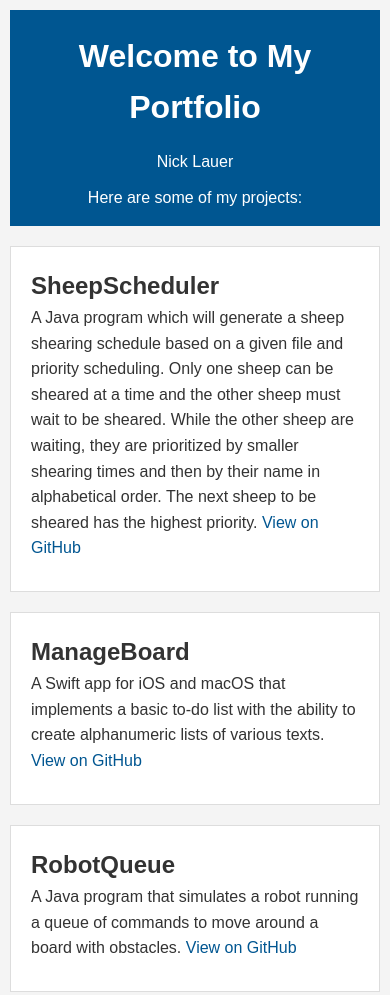
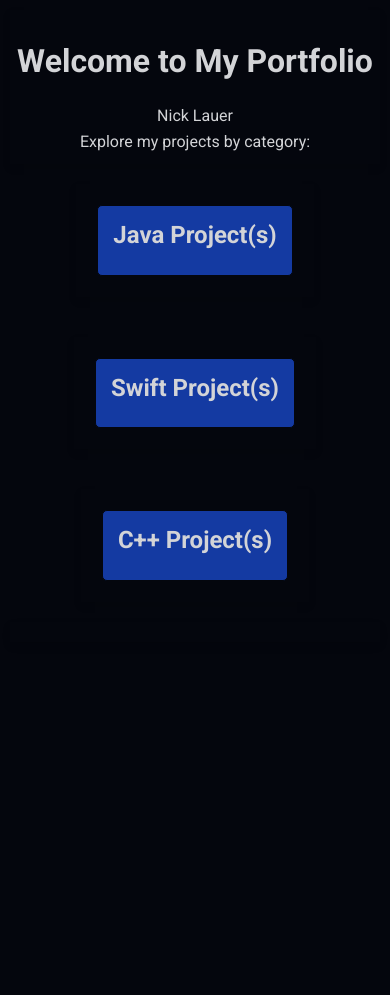
Before and after one commit to nlauer07/Portfolio, a plain HTML site: page index.html in a window 390 px wide. Shown: the top 995 px of the page. After the commit the page ends 844 px from the top, so only its background shows below. Drawn offline with Linux system fonts and the light colour scheme.

Commit message:
Update styling and views

```diff
--- a/index.html
+++ b/index.html
@@ -4,42 +4,32 @@
   <meta charset="UTF-8">
   <meta name="viewport" content="width=device-width, initial-scale=1.0">
   <title>My Portfolio</title>
+  <link href="https://fonts.googleapis.com/css2?family=Roboto:wght@400;700&display=swap" rel="stylesheet">
   <link rel="stylesheet" href="styles.css">
 </head>
 <body>
   <header>
     <h1>Welcome to My Portfolio</h1>
     <p>Nick Lauer</p>
-    <p>Here are some of my projects:</p>
+    <p>Explore my projects by category:</p>
   </header>
-  <section>
-    <h2>SheepScheduler</h2>
-    <p>A Java program which will generate a sheep shearing schedule based on a given file and priority scheduling. Only one sheep can be sheared at a time and the other sheep must wait to be sheared. While the other sheep are waiting, they are prioritized by smaller shearing times and then by their name in alphabetical order. The next sheep to be sheared has the highest priority. <a href="https://github.com/nlauer07/SheepScheduler">View on GitHub</a></p>
-  </section>
-  <section>
-    <h2>ManageBoard</h2>
-    <p>A Swift app for iOS and macOS that implements a basic to-do list with the ability to create alphanumeric lists of various texts. <a href="https://github.com/nlauer07/ManageBoardApp">View on GitHub</a></p>
-  </section>
-  <section>
-    <h2>RobotQueue</h2>
-    <p>A Java program that simulates a robot running a queue of commands to move around a board with obstacles. <a href="https://github.com/nlauer07/RobotQueue">View on GitHub</a></p>
-  </section>
-  <section>
-    <h2>TaskOrganizer</h2>
-    <p>A Java program in which the user can manage a collection of tasks. Each task has an associated action and priority. The tasks must be organized into a collection of different lists based on their priority value, where the highest priority is 0 and the lowest is 4. <a href="https://github.com/nlauer07/TaskOrganizer">View on GitHub</a></p>
-  </section>
-  <section>
-    <h2>PrizeShowdownGame</h2>
-    <p>A Java program that replicates the final game of a famous price related game show. In this version, a “Showcase” contains exactly 5 unique randomly selected prizes. The user must guess the sum of the prizes within $1,300 below or equal to the sum in order to win. <a href="https://github.com/nlauer07/PrizeShowdownGame">View on GitHub</a></p>
-  </section>
-  <section>
-    <h2>VectorMathProgram</h2>
-    <p>A Java program that performs a variety of vector math operations. These operations include adding vectors, subtracting vectors, and finding the magnitude of a vector. <a href="https://github.com/nlauer07/VectorMathProgram">View on GitHub</a></p>
-  </section>
-  <section>
-    <h2>TicTacToe215</h2>
-    <p>A beginning implementation of a TicTacToe game in C++ and Makefile. <a href="https://github.com/nlauer07/TicTacToe215">View on GitHub</a></p>
-  </section>
+  <div class="categories">
+    <div class="category">
+      <a href="java.html">
+        <h2>Java Project(s)</h2>
+      </a>
+    </div>
+    <div class="category">
+      <a href="swift.html">
+        <h2>Swift Project(s)</h2>
+      </a>
+    </div>
+    <div class="category">
+      <a href="cpp.html">
+        <h2>C++ Project(s)</h2>
+      </a>
+    </div>
+  </div>
   <footer>
   </footer>
 </body>
--- a/styles.css
+++ b/styles.css
@@ -6,55 +6,157 @@
 }
 
 body {
-    font-family: Arial, sans-serif; /* Using a simple, widely available font */
+    font-family: 'Roboto', sans-serif; /* Updated to a modern font */
     line-height: 1.6;
-    color: #333; /* Dark gray text for readability */
-    background-color: #f4f4f4; /* Light gray background */
+    color: #D3D4D7; /* Iron for text */
+    background-color: #04060D; /* Ebony for background */
     padding: 20px; /* Adds padding around the content */
 }
 
 header, footer {
-    background: #005691; /* Dark blue background */
-    color: #ffffff; /* White text */
+    background: #04060D; /* Ebony background */
+    color: #D3D4D7; /* Iron text */
     text-align: center;
-    padding: 10px 0; /* Padding above and below text */
+    padding: 20px 0; /* Increased padding for better spacing */
+    box-shadow: 0 4px 8px rgba(0, 0, 0, 0.1); /* Added shadow for depth */
 }
 
 header h1, footer p {
     margin: 0.5em 0; /* Adds vertical spacing for elements */
 }
 
-section {
-    background: #ffffff; /* White background for sections */
-    margin: 20px 0; /* Adds margin above and below each section */
-    padding: 20px; /* Adds padding inside each section */
-    border: 1px solid #dddddd; /* Light gray border */
+header .back-button {
+    color: #D3D4D7; /* Iron text */
+    background-color: #143AA2; /* Torea Bay background */
+    padding: 10px 20px;
+    text-decoration: none;
+    border-radius: 5px;
+    transition: background-color 0.3s ease;
+    display: inline-block;
+    position: absolute; /* Positioning to the top left corner */
+    top: 20px;
+    left: 20px;
+    border: 1px solid #04060D; /* Set border color to Ebony */
+    outline: none; /* Remove outline */
 }
 
-h2 {
-    color: #333333; /* Darker text for headings for better emphasis */
+header .back-button:hover {
+    background-color: #3E8DE3; /* Royal Blue on hover */
 }
 
-p {
-    margin-bottom: 10px; /* Adds bottom margin to paragraphs */
+.categories {
+    display: flex;
+    justify-content: space-around;
+    flex-wrap: wrap;
+}
+
+.category {
+    background: #04060D; /* Ebony background */
+    margin: 20px;
+    padding: 20px;
+    border: 1px solid #04060D; /* Set border color to Ebony */
+    box-shadow: 0 4px 8px rgba(0, 0, 0, 0.1);
+    flex: 1;
+    min-width: 200px;
+    max-width: 300px;
+    text-align: center;
+    transition: transform 0.3s ease;
+}
+
+.category:hover {
+    transform: translateY(-5px);
+}
+
+.category h2 {
+    color: #D3D4D7; /* Iron text */
+    margin-bottom: 10px;
+}
+
+.category a {
+    color: #D3D4D7; /* Iron text */
+    background-color: #143AA2; /* Torea Bay background */
+    padding: 10px 15px; /* Padding for buttons */
+    text-decoration: none; /* Removes underline from links */
+    border-radius: 5px; /* Rounded corners for buttons */
+    transition: background-color 0.3s ease; /* Smooth transition for hover */
+    display: inline-block;
+    border: 1px solid #04060D; /* Set border color to Ebony */
+    outline: none; /* Remove outline */
+}
+
+.category a:hover {
+    background-color: #3E8DE3; /* Royal Blue on hover */
+}
+
+section {
+    background: #04060D; /* Ebony background */
+    margin: 20px 0;
+    padding: 20px;
+    border: 1px solid #D3D4D7; /* Iron border */
+    box-shadow: 0 4px 8px rgba(0, 0, 0, 0.1);
+    transition: transform 0.3s ease;
+    display: flex;
+    flex-direction: column; /* Align items vertically */
+    justify-content: center; /* Center items vertically */
+    align-items: center; /* Center items horizontally */
+    text-align: center; /* Center text */
+}
+
+section:hover {
+    transform: translateY(-5px);
+}
+
+section h2 {
+    color: #D3D4D7; /* Iron text */
+    margin-bottom: 10px;
+}
+
+section p {
+    margin-bottom: 10px;
+    max-width: 800px; /* Ensure text doesn't span too wide */
 }
 
 a {
-    color: #005691; /* Links color */
-    text-decoration: none; /* Removes underline from links */
+    color: #D3D4D7; /* Iron text */
+    background-color: #143AA2; /* Torea Bay background */
+    padding: 10px 15px;
+    text-decoration: none;
+    border-radius: 5px;
+    transition: background-color 0.3s ease;
+    align-self: center;
+    border: 1px solid #04060D; /* Set border color to Ebony */
+    outline: none; /* Remove outline */
 }
 
 a:hover {
-    text-decoration: underline; /* Adds underline on hover for better interaction feedback */
+    background-color: #3E8DE3; /* Royal Blue on hover */
 }
 
-/* Responsive design: Ensures the site looks good on all devices */
+/* Responsive design */
 @media (max-width: 600px) {
     body {
-        padding: 10px; /* Reduces padding on smaller screens */
+        padding: 10px;
     }
 
     header, footer {
-        padding: 5px 0; /* Reduces padding for header and footer */
+        padding: 10px 0;
+    }
+
+    section {
+        text-align: center;
+    }
+
+    .categories {
+        flex-direction: column;
+        align-items: center;
+    }
+
+    .category {
+        max-width: 100%;
+    }
+
+    header .back-button {
+        top: 10px;
+        left: 10px;
     }
 }
```
Also changed, not shown: cpp.html (added, +25 -0 lines), java.html (added, +45 -0 lines), swift.html (added, +25 -0 lines).
